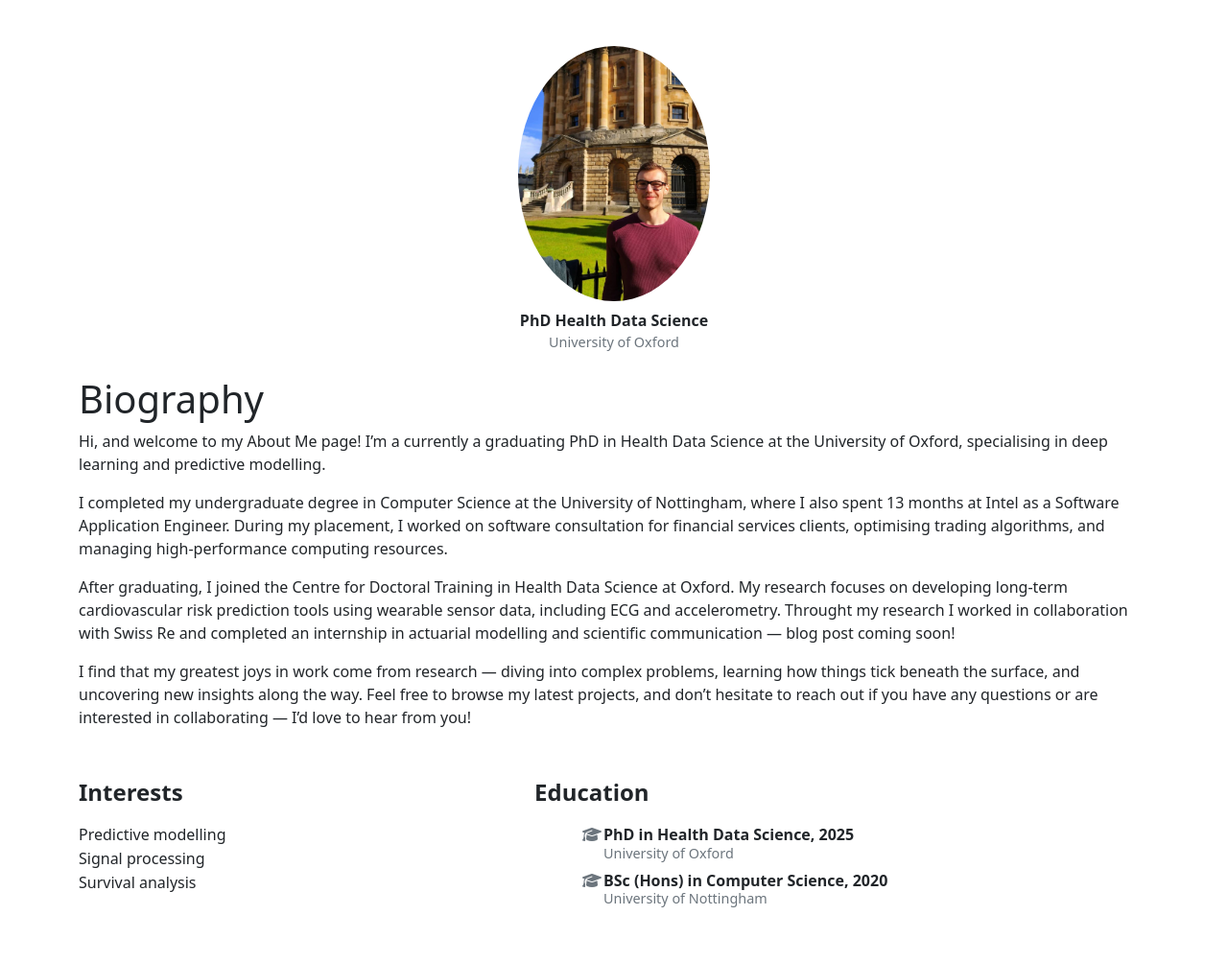
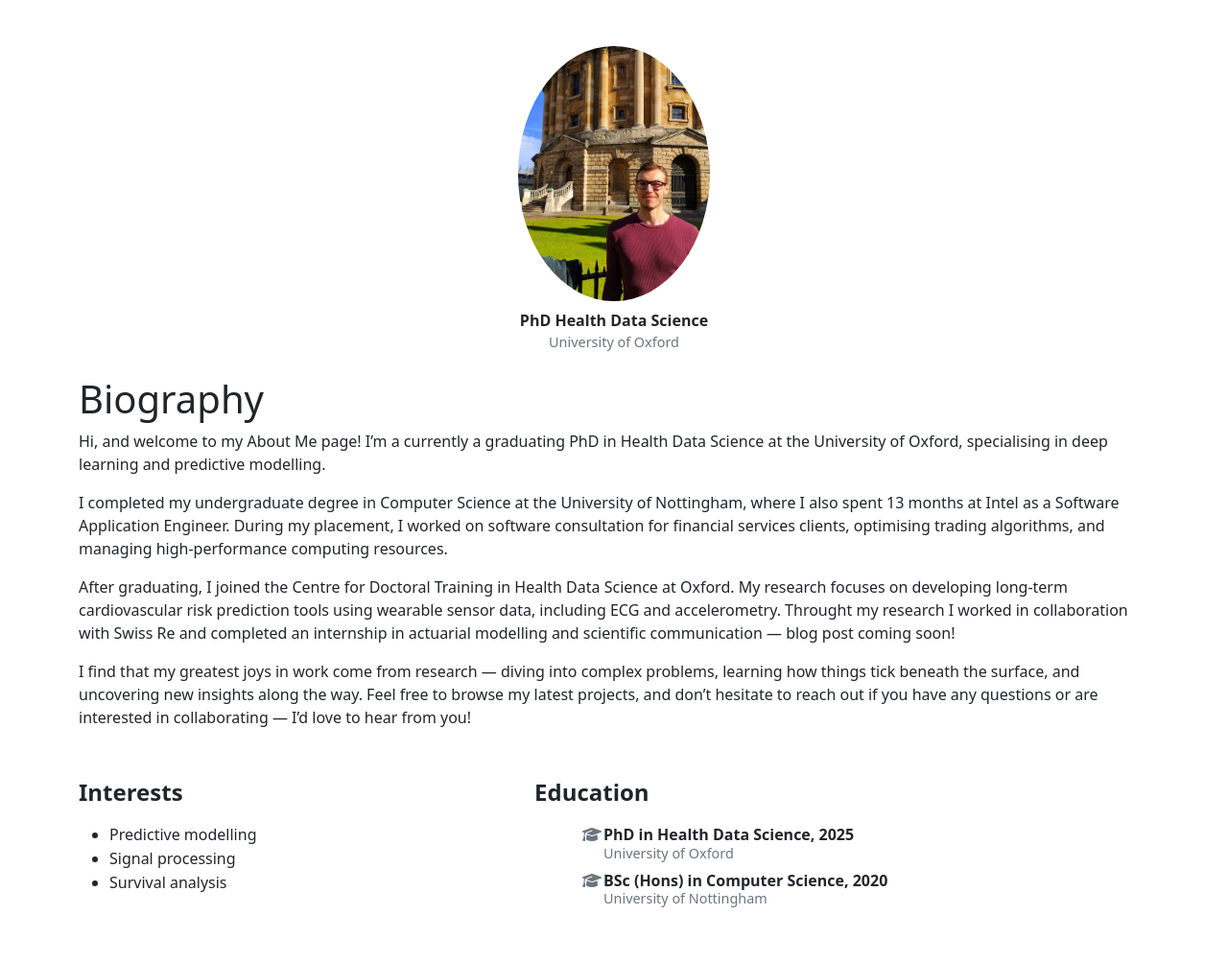
Before and after one commit to Ads98/Ads98.github.io, a Jekyll site: the page built from index.md, in a window 1280 px wide. Shown: the whole page at 96% size. Built offline with Jekyll 4.4.1, drawn with Linux system fonts in a browser that asks for light colours.

Commit message:
Fix education layout and icons

```diff
--- a/assets/css/custom.css
+++ b/assets/css/custom.css
@@ -4,14 +4,13 @@
     margin-bottom: 1rem;
   }
 
-  /* General spacing fix */
-  ul.list-unstyled li,
-  ul.fa-ul li {
+  /* Bullet list (Interests) spacing */
+  ul li {
     line-height: 1.3;
     margin-bottom: 0.4rem;
   }
 
-  /* Font Awesome-specific spacing */
+  /* Font Awesome list (Education) */
   .fa-ul {
     padding-left: 2em;
   }
@@ -22,7 +21,7 @@
     color: #555;
   }
 
-  /* Education text formatting */
+  /* Text styling */
   .fw-semibold {
     font-weight: 600;
   }
--- a/index.md
+++ b/index.md
@@ -19,18 +19,20 @@ After graduating, I joined the Centre for Doctoral Training in Health Data Scien
 I find that my greatest joys in work come from research — diving into complex problems, learning how things tick beneath the surface, and uncovering new insights along the way. Feel free to browse my latest projects, and don’t hesitate to reach out if you have any questions or are interested in collaborating — I’d love to hear from you!
 <div class="row mt-5">
 
+  <!-- ✅ Interests with bullet points -->
   <div class="col-md-5">
     <div class="section-subheading">Interests</div>
-    <ul class="list-unstyled mb-0">
+    <ul class="mb-0">
       <li class="mb-1">Predictive modelling</li>
       <li class="mb-1">Signal processing</li>
       <li class="mb-1">Survival analysis</li>
     </ul>
   </div>
 
+  <!-- ✅ Education with Font Awesome icons -->
   <div class="col-md-7">
     <div class="section-subheading">Education</div>
-    <ul class="fa-ul list-unstyled mb-0">
+    <ul class="fa-ul mb-0">
       <li class="d-flex mb-2">
         <span class="fa-li"><i class="fas fa-graduation-cap text-secondary"></i></span>
         <div>
```
